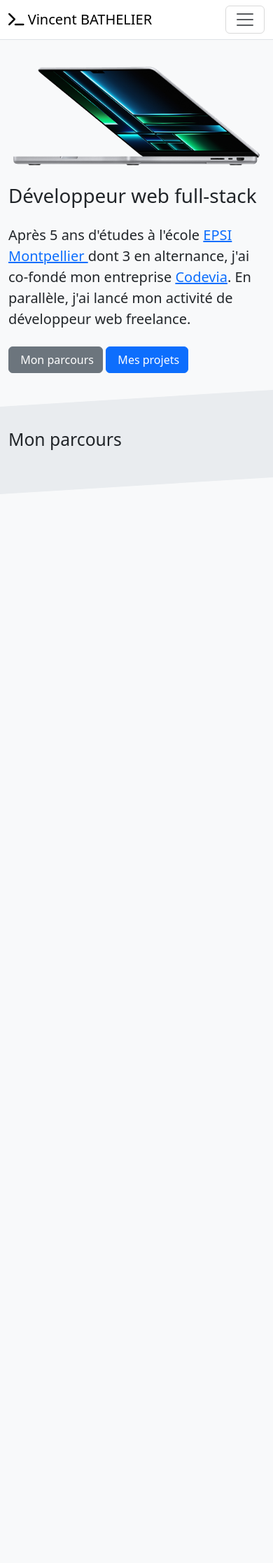
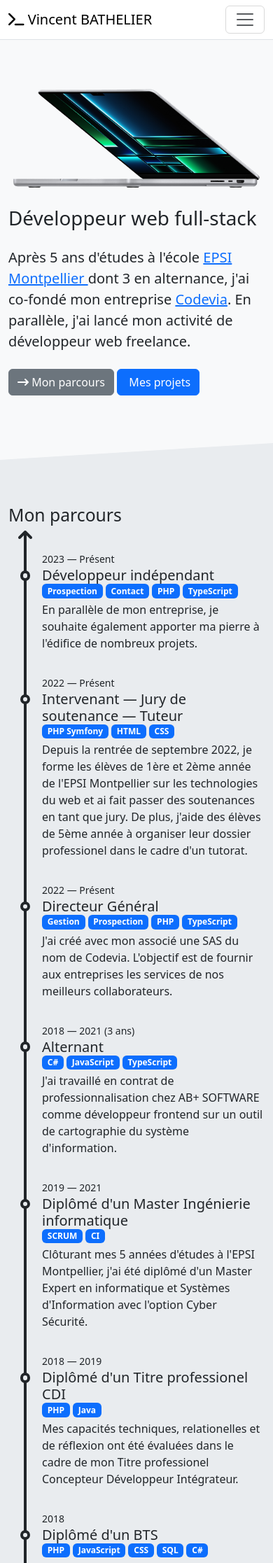
Before and after one commit to d9beuD/d9beud.com, a Jekyll site: the page built from docs/index.html, in a window 390 px wide. Shown: the top 2233 px of the page at 70% size. Built offline with Jekyll 4.4.1, drawn with Linux system fonts in a browser that asks for light colours; nearby versions of some CDN libraries; before the commit the page ends 900 px from its top, so only the background shows below that; some of the changed text lies outside the part shown.

Commit message:
Added career content

```diff
--- /dev/null
+++ b/docs/_data/careers.yml
@@ -0,0 +1,75 @@
+- name: Développeur indépendant
+  when: 2023 — Présent
+  description: |
+    En parallèle de mon entreprise, je souhaite également apporter ma pierre à
+    l'édifice de nombreux projets.
+  tags:
+    - Prospection
+    - Contact
+    - PHP
+    - TypeScript
+
+- name: Intervenant — Jury de soutenance — Tuteur
+  when: 2022 — Présent
+  description: |
+    Depuis la rentrée de septembre 2022, je forme les élèves de 1ère et 2ème
+    année de l'EPSI Montpellier sur les technologies du web et ai fait passer
+    des soutenances en tant que jury. De plus, j'aide des élèves de 5ème année à
+    organiser leur dossier professionel dans le cadre d'un tutorat.
+  tags:
+    - PHP Symfony
+    - HTML
+    - CSS
+
+- name: Directeur Général
+  when: 2022 — Présent
+  description: |
+    J'ai créé avec mon associé une SAS du nom de Codevia. L'objectif est de
+    fournir aux entreprises les services de nos meilleurs collaborateurs.
+  tags:
+    - Gestion
+    - Prospection
+    - PHP
+    - TypeScript
+
+- name: Alternant
+  when: 2018 — 2021 (3 ans)
+  description: |
+    J'ai travaillé en contrat de professionnalisation chez AB+ SOFTWARE comme
+    développeur frontend sur un outil de cartographie du système d'information.
+  tags:
+    - C#
+    - JavaScript
+    - TypeScript
+
+- name: Diplômé d'un Master Ingénierie informatique
+  when: 2019 — 2021
+  description: |
+    Clôturant mes 5 années d'études à l'EPSI Montpellier, j'ai été diplômé d'un
+    Master Expert en informatique et Systèmes d'Information avec l'option Cyber
+    Sécurité.
+  tags:
+    - SCRUM
+    - CI
+
+- name: Diplômé d'un Titre professionel CDI
+  when: 2018 — 2019
+  description: |
+    Mes capacités techniques, relationelles et de réflexion ont été évaluées
+    dans le cadre de mon Titre professionel Concepteur Développeur Intégrateur.
+  tags:
+    - PHP
+    - Java
+
+- name: Diplômé d'un BTS
+  when: 2018
+  description: |
+    Ce BTS SIO (Services Informatiques aux Organisations) option SLAM (Solutions
+    Logiciels et Applications Métiers — développeur) m'a permis d'améliorer mes
+    compétences techniques.
+  tags:
+    - PHP
+    - JavaScript
+    - CSS
+    - SQL
+    - C#
--- /dev/null
+++ b/docs/_includes/career.html
@@ -0,0 +1,37 @@
+<div class="history">
+  <div class="history-head">
+    <div class="history-arrow-up">
+      <i class="fa-solid fa-arrow-up-long"></i>
+    </div>
+  </div>
+
+  <div class="history-body">
+    {% for career in site.data.careers %}
+    <div class="history-item row gx-0">
+      <div class="history-item-timeline col-auto">
+        <div class="history-timeline-line"></div>
+        <div class="history-timeline-dot"></div>
+      </div>
+
+      <div class="history-item-body col">
+        <small>{{ career.when }}</small>
+        <h5 class="mb-0">{{ career.name }}</h5>
+        {% if career.tags.size > 0 %}
+        <ul class="list-unstyled d-flex mb-1">
+          {% for tag in career.tags %}
+          <li class="badge bg-primary me-1">{{ tag }}</li>
+          {% endfor %}
+        </ul>
+        {% endif %}
+        <p>{{ career.description }}</p>
+      </div>
+    </div>
+    {% endfor %}
+  </div>
+
+  <div class="history-footer">
+    <div class="history-timeline-dot"></div>
+    <div class="history-timeline-dot"></div>
+    <div class="history-timeline-dot"></div>
+  </div>
+</div>
--- a/docs/_sass/_custom.scss
+++ b/docs/_sass/_custom.scss
@@ -2,6 +2,7 @@
 @import "bootstrap/functions";
 
 // 2. Include any default variable overrides here
+$enable-negative-margins: true;
 
 // 3. Include remainder of required Bootstrap stylesheets (including any separate color mode stylesheets)
 @import "bootstrap/variables";
@@ -33,8 +34,8 @@
 // @import "bootstrap/accordion";
 // @import "bootstrap/breadcrumb";
 // @import "bootstrap/pagination";
-// @import "bootstrap/badge";
-// @import "bootstrap/alert";
+@import "bootstrap/badge";
+@import "bootstrap/alert";
 // @import "bootstrap/progress";
 // @import "bootstrap/list-group";
 // @import "bootstrap/close";
--- a/docs/_sass/_history.scss
+++ b/docs/_sass/_history.scss
@@ -1,16 +1,91 @@
+:root {
+  --d9-timeline-dot-size: .25rem;
+  --d9-timeline-margin: .25rem;
+  --d9-timeline-width: 3rem;
+}
+
 .history {
+  position: relative;
+
+  p:last-child {
+    margin-bottom: 0;
+  }
+}
+
+.history-head,
+.history-footer ,
+.history-item-timeline {
+  display: flex;
+  flex-direction: column;
+  align-items: center;
+  width: var(--d9-timeline-width);
   position: relative;
 }
 
-.history-timeline {
-  background-color: var(--bs-body-color);
+.history-footer {
+  .history-timeline-dot {
+    background-color: var(--bs-body-color);
+    height: var(--d9-timeline-dot-size);
+    width: var(--d9-timeline-dot-size);
+    border-radius: $border-radius;
+    margin-top: var(--d9-timeline-margin);
+
+    &:nth-child(1) {
+      opacity: 8;
+    }
+
+    &:nth-child(2) {
+      opacity: .6;
+    }
+
+    &:nth-child(3) {
+      opacity: .4;
+    }
+  }
+}
+
+.history-head {
+  margin-bottom: -4px;
+}
+
+.history-arrow-up {
+  font-size: $spacer * 2;
+  line-height: 1em;
+}
+
+.history-item {
+  display: flex;
+
+  &:first-child .history-timeline-line {
+    border-top-left-radius: $border-radius;
+    border-top-right-radius: $border-radius;
+  }
+
+  &:last-child .history-timeline-line {
+    border-bottom-left-radius: $border-radius;
+    border-bottom-right-radius: $border-radius;
+  }
+
+  .history-timeline-dot {
+    background-color: var(--bs-secondary-bg);
+    padding-top: .4rem;
+    padding-left: .4rem;
+    border: var(--d9-timeline-dot-size) solid var(--bs-body-color);
+    border-radius: $border-radius-lg;
+    margin-top: $spacer * 1.8;
+    z-index: 2;
+  }
+
+  .history-item-body {
+    padding-bottom: $spacer * 2;
+  }
+}
+
+.history-timeline-line {
   position: absolute;
   top: 0;
   bottom: 0;
-  left: 0;
-
-  .history-timeline-icon {
-    background-color: var(--bs-secondary-bg);
-    font-size: map-get($display-font-sizes, 1);
-  }
+  // left: calc(var(--d9-timeline-width) / 2);
+  width: .25rem;
+  background-color: var(--bs-body-color);
 }
--- a/docs/_sass/_main.scss
+++ b/docs/_sass/_main.scss
@@ -35,13 +35,13 @@ body {
 }
 
 .section {
-  padding: $spacer * 2 0;
+  padding: $spacer * 4 0;
 
   &:nth-child(even) {
     background-color: var(--bs-secondary-bg);
     position: relative;
-    margin-top: calc(var(--d9-triangle-height) / 2);
-    margin-bottom: calc(var(--d9-triangle-height) / 2);
+    margin-top: var(--d9-triangle-height);
+    margin-bottom: var(--d9-triangle-height);
 
     &::before, &::after {
       content: "";
@@ -69,5 +69,16 @@ body {
   }
 }
 
+@include media-breakpoint-up(md) {
+  .position-md-sticky {
+    position: sticky;
+  }
+}
+
+.footer {
+  padding: $spacer 0;
+  border-top: $border-width solid var(--bs-border-color);
+}
+
 @import "history";
 @import "navbar";
--- a/docs/index.html
+++ b/docs/index.html
@@ -22,14 +22,14 @@ title: "Accueil"
             parallèle, j'ai lancé mon activité de développeur web freelance.
           </p>
           <div>
-            <button class="btn btn-secondary mb-1">
-              <i class="fa-solid fa-timeline-arrow"></i>
+            <a class="btn btn-secondary mb-1" href="#mon-parcours">
+              <i class="fa-solid fa-arrow-right-long"></i>
               Mon parcours
-            </button>
-            <button class="btn btn-primary mb-1">
+            </a>
+            <a class="btn btn-primary mb-1" href="#mes-projets">
               <i class="fa-solid fa-rectangle-vertical-history"></i>
               Mes projets
-            </button>
+            </a>
           </div>
         </div>
 
@@ -44,14 +44,25 @@ title: "Accueil"
     </div>
   </section>
 
-  <section class="section">
+  <section id="mon-parcours" class="section">
     <div class="container">
-      <h2>Mon parcours</h2>
-
-      <div class="history">
-        <div class="history-timeline">
-          <div class="history-timeline-icon">
-            <!-- <i class="fa-solid fa-arrow-up-long"></i> -->
+      <div class="row">
+        <div class="col-md-8">
+          <h2>Mon parcours</h2>
+          {% include career.html %}
+        </div>
+        <div class="col">
+          <div class="position-md-sticky top-0 pt-3 mt-md-n3">
+            <div class="alert alert-secondary">
+              <h5 class="alert-heading">Précisions</h5>
+              <p class="mb-0">
+                RNCP, ou Répertoire National de la Certification
+                Professionnelle, permet à son titulaire de certifier les
+                compétences, aptitudes et connaissances nécessaires à l’exercice
+                d’un métier ou d’une activité correspondant à un domaine
+                professionnel.
+              </p>
+            </div>
           </div>
         </div>
       </div>
```
